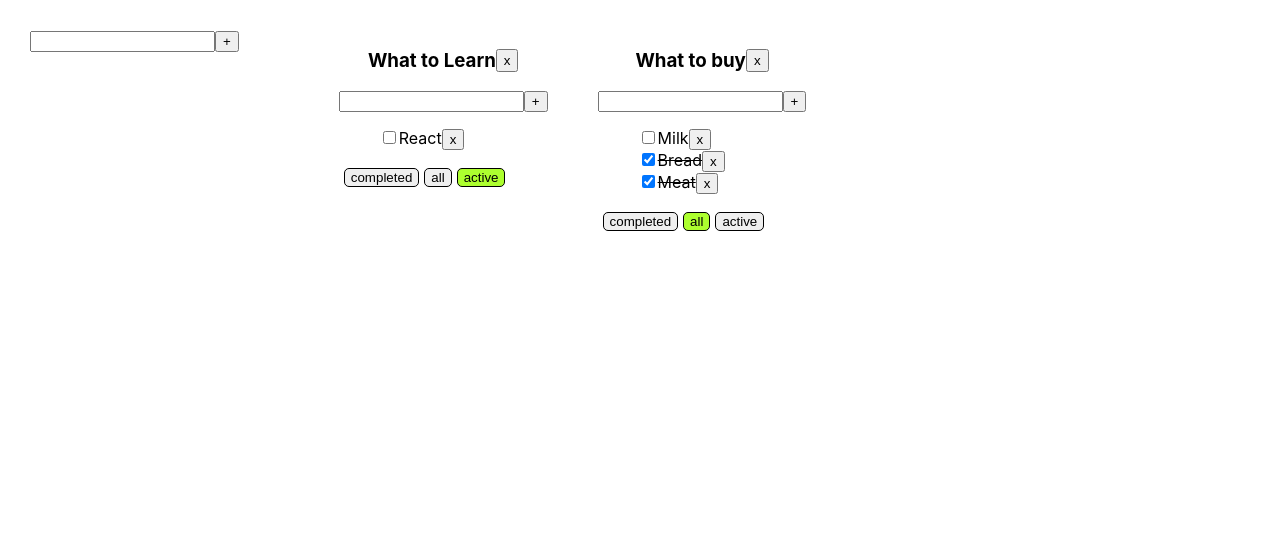
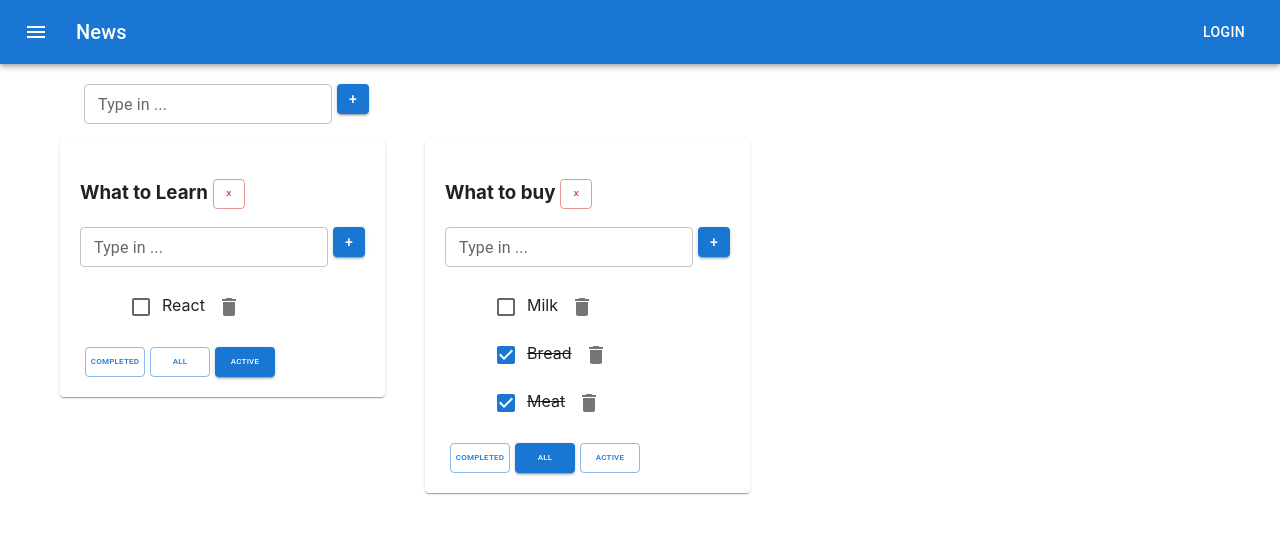
Before and after one commit to WladyslawK/TodoList, a React (Create React App) app: page / in a window 1280 px wide. Shown: the top 534 px of the page. Built offline with nearby package versions, Linux system fonts and the light colour scheme; the HTML template or start-up script is replaced by a standard one.

Commit message:
Material ui

```diff
--- a/package.json
+++ b/package.json
@@ -3,6 +3,10 @@
   "version": "0.1.0",
   "private": true,
   "dependencies": {
+    "@emotion/react": "^11.10.4",
+    "@emotion/styled": "^11.10.4",
+    "@mui/icons-material": "^5.10.6",
+    "@mui/material": "^5.10.7",
     "@testing-library/jest-dom": "^5.14.1",
     "@testing-library/react": "^13.0.0",
     "@testing-library/user-event": "^13.2.1",
--- a/src/App.css
+++ b/src/App.css
@@ -1,8 +1,7 @@
 .App {
-    padding: 30px;
-    display: flex;
+;
 }
 
 .App > div {
-    margin-right: 50px;
+
 }
--- a/src/App.tsx
+++ b/src/App.tsx
@@ -3,6 +3,8 @@
 import {FilterType, TasksType, TodoList} from "./components/TodoList";
 import {v1} from "uuid";
 import {Input} from "./components/Input";
+import {ButtonAppBar} from "./components/ButtonAppBar";
+import {Container, Grid, Paper} from "@mui/material";
 
 type ListType = {
     id: string
@@ -38,15 +40,24 @@
         ]
     })
 
-    const deleteTask = (listId: string, taskId: string) => setTasks({...tasks, [listId]: tasks[listId].filter(task => task.id !== taskId)})
+    const deleteTask = (listId: string, taskId: string) => setTasks({
+        ...tasks,
+        [listId]: tasks[listId].filter(task => task.id !== taskId)
+    })
 
     const changeFilter = (listID: string, filterValue: FilterType) => {
-        setLists(lists.map(list => list.id === listID ?  {...list, filter: filterValue} : list))
+        setLists(lists.map(list => list.id === listID ? {...list, filter: filterValue} : list))
     }
 
-    const addNewTask = (listId: string, title: string) => setTasks({...tasks, [listId]: [...tasks[listId], {id: v1(), title, isDone: false}]})
+    const addNewTask = (listId: string, title: string) => setTasks({
+        ...tasks,
+        [listId]: [...tasks[listId], {id: v1(), title, isDone: false}]
+    })
 
-    const changeTaskStatus = (listId: string, taskId: string, isDone: boolean) => setTasks({...tasks, [listId]: tasks[listId].map(task => task.id === taskId ? {...task, isDone} : task)})
+    const changeTaskStatus = (listId: string, taskId: string, isDone: boolean) => setTasks({
+        ...tasks,
+        [listId]: tasks[listId].map(task => task.id === taskId ? {...task, isDone} : task)
+    })
 
     const deleteList = (listId: string) => setLists(lists.filter(list => list.id !== listId))
 
@@ -68,22 +79,53 @@
         setTasks({...tasks, [newListId]: []})
     }
 
-    const editTaskTitle = (todoListID: string, taskID: string, newTitle: string) => setTasks({...tasks, [todoListID]: tasks[todoListID].map(task => task.id === taskID ? {...task, title: newTitle} : task)})
+    const editTaskTitle = (todoListID: string, taskID: string, newTitle: string) => setTasks({
+        ...tasks,
+        [todoListID]: tasks[todoListID].map(task => task.id === taskID ? {...task, title: newTitle} : task)
+    })
 
-    const editTodoListTitle = (listID: string, newTitle: string) => setLists(lists.map(list => list.id === listID ? {...list, title: newTitle} : list))
+    const editTodoListTitle = (listID: string, newTitle: string) => setLists(lists.map(list => list.id === listID ? {
+        ...list,
+        title: newTitle
+    } : list))
 
 
     //UI
     return (
-        <div className="App">
-            <Input callback={addTodoList}/>
-            {
-                lists.map(list => {
-                    return <TodoList key={list.id} listId={list.id} filter={list.filter} title={list.title} tasks={filteredTasks(list.filter, tasks[list.id])} deleteTask={deleteTask} addTask={addNewTask} changeFilter={changeFilter} changeStatus={changeTaskStatus} deleteList={deleteList} editTaskTitle={editTaskTitle} editTodoListTitle={editTodoListTitle}/>
-                })
-            }
+        <div>
+            <ButtonAppBar/>
+            <Container fixed>
+                <Grid container style={{padding: "20px"}}>
+                    <Input callback={addTodoList}/>
+                </Grid>
+                <Grid container spacing={3}>
+                    {
+                        lists.map(list => {
+                            return (
+                                <Grid item style={{padding: "20px"}}>
+                                    <Paper style={{padding: "20px"}}>
+                                        <TodoList
+                                            key={list.id}
+                                            listId={list.id}
+                                            filter={list.filter}
+                                            title={list.title}
+                                            tasks={filteredTasks(list.filter, tasks[list.id])}
+                                            deleteTask={deleteTask}
+                                            addTask={addNewTask}
+                                            changeFilter={changeFilter}
+                                            changeStatus={changeTaskStatus}
+                                            deleteList={deleteList}
+                                            editTaskTitle={editTaskTitle}
+                                            editTodoListTitle={editTodoListTitle}/>
+                                    </Paper>
+                                </Grid>)
+                        })
+                    }
+                </Grid>
+            </Container>
         </div>
-    );
+    )
+        ;
 }
 
 export default App;
--- /dev/null
+++ b/src/components/ButtonAppBar.tsx
@@ -0,0 +1,32 @@
+import * as React from 'react';
+import AppBar from '@mui/material/AppBar';
+import Box from '@mui/material/Box';
+import Toolbar from '@mui/material/Toolbar';
+import Typography from '@mui/material/Typography';
+import Button from '@mui/material/Button';
+import IconButton from '@mui/material/IconButton';
+import MenuIcon from '@mui/icons-material/Menu';
+
+export function ButtonAppBar() {
+    return (
+        <Box sx={{ flexGrow: 1 }}>
+            <AppBar position="static">
+                <Toolbar>
+                    <IconButton
+                        size="large"
+                        edge="start"
+                        color="inherit"
+                        aria-label="menu"
+                        sx={{ mr: 2 }}
+                    >
+                        <MenuIcon />
+                    </IconButton>
+                    <Typography variant="h6" component="div" sx={{ flexGrow: 1 }}>
+                        News
+                    </Typography>
+                    <Button color="inherit">Login</Button>
+                </Toolbar>
+            </AppBar>
+        </Box>
+    );
+}
--- a/src/components/EditableSpan.tsx
+++ b/src/components/EditableSpan.tsx
@@ -1,5 +1,6 @@
-import React, {ChangeEvent, useState} from 'react';
+import React, {ChangeEvent, KeyboardEvent, useState} from 'react';
 import style from "./TodoList.module.css"
+import {TextField} from "@mui/material";
 
 type EditableSpanType = {
     title: string
@@ -17,14 +18,30 @@
         setEdit(!edit)
     }
 
+    const onKeyDownHandler = (e: KeyboardEvent<HTMLDivElement>) => {
+        if(e.key === "Enter") changeEditHandler()
+    }
+
     const changeCurrentTitleHandler = (e: ChangeEvent<HTMLInputElement>) => {
         setCurrentTitle(e.currentTarget.value)
         callback(currentTitle)
     }
     return (
         edit ?
-            <input value={currentTitle} onChange={changeCurrentTitleHandler} autoFocus onBlur={changeEditHandler}/> :
-            <span className={isDone ? style.completedTasks : ""} onDoubleClick={changeEditHandler}>{currentTitle}</span>
+            <TextField
+                size={"small"}
+                label="Type in ..."
+                value={currentTitle}
+                onKeyDown={onKeyDownHandler}
+                onBlur={changeEditHandler}
+                onChange={changeCurrentTitleHandler}
+                autoFocus
+            /> :
+
+            <span
+                className={isDone ? style.completedTasks : ""} onDoubleClick={changeEditHandler}>
+                {currentTitle}
+            </span>
 
     );
 };
--- a/src/components/Input.tsx
+++ b/src/components/Input.tsx
@@ -1,5 +1,6 @@
 import React, {ChangeEvent, KeyboardEvent, useState} from 'react';
 import style from "./TodoList.module.css"
+import {Button, TextField} from "@mui/material";
 
 type InputType = {
     callback: (newTitle: string) => void
@@ -27,12 +28,35 @@
         if (event.key === "Enter") addTaskHandler()
     }
 
+    const btn = {
+        maxWidth: '30px',
+        maxHeight: '30px',
+        minWidth: '30px',
+        minHeight: '30px',
+        marginLeft: "5px"
+    }
+
     return (
         <>
             <div>
-                <input className={error ? style.error : ""} value={taskTextInput} onChange={changeTaskInputHandler}
-                       onKeyDown={enterAddTaskHandler}/>
-                <button onClick={addTaskHandler}>+</button>
+                {/*<input
+                    className={error ? style.error : ""}
+                    value={taskTextInput} onChange={changeTaskInputHandler}
+                    onKeyDown={enterAddTaskHandler}
+                />*/}
+
+                <TextField
+                    size={"small"}
+                    label="Type in ..."
+                    value={taskTextInput}
+                    onKeyDown={enterAddTaskHandler}
+                    onChange={changeTaskInputHandler}
+                />
+
+                <Button
+                    variant="contained"
+                    onClick={addTaskHandler}
+                    style={btn}>+</Button>
             </div>
             <div className={style.errorMessage}>
                 {error ? "Task should have title" : ""}
--- a/src/components/TodoList.module.css
+++ b/src/components/TodoList.module.css
@@ -18,7 +18,3 @@
 .completedTasks{
     text-decoration: line-through;
 }
-.listTitle{
-    display: flex;
-    justify-content: center;
-}
--- a/src/components/TodoList.tsx
+++ b/src/components/TodoList.tsx
@@ -2,6 +2,8 @@
 import style from "./TodoList.module.css"
 import {Input} from "./Input";
 import {EditableSpan} from "./EditableSpan";
+import {Button, Checkbox, IconButton} from "@mui/material";
+import {Delete} from "@mui/icons-material";
 
 export type TasksType = {
     id: string,
@@ -48,8 +50,28 @@
         editTodoListTitle(listId, newTitle)
     }
 
+    const changeTaskStatusHandler = (taskId: string, event: ChangeEvent<HTMLInputElement>) => changeStatus(listId, taskId, event.currentTarget.checked)
+
     /*give two attributes one is given from map itself and one after in Span*/
     const changeTitleHandler = (tasId: string, newTitle: string) => editTaskTitle(listId, tasId, newTitle)
+
+    const btn = {
+        minWidth: "60px",
+        minHeight: "30px",
+        maxWidth: "60px",
+        maxHeight: "30px",
+        fontSize: "8px",
+        marginLeft: "5px",
+    }
+
+    const deleteBtn = {
+        minWidth: "30px",
+        minHeight: "30px",
+        maxWidth: "30px",
+        maxHeight: "30px",
+        fontSize: "8px",
+        marginLeft: "5px",
+    }
 
     const TasksElements = tasks.map(task => {
 
@@ -57,22 +79,40 @@
 
                 return (
                 <li key={task.id}>
-                    <input onChange={(event) => changeStatus(listId, task.id, event.currentTarget.checked)} type='checkbox'
-                           checked={task.isDone}/>
-                    <EditableSpan title={task.title} isDone={task.isDone} callback={(newTitle) => changeTitleHandler(task.id, newTitle)}/>
-                    <button onClick={() => {
-                        deleteTask(listId, task.id)
-                    }}>x
-                    </button>
+
+                    <Checkbox
+                        checked={task.isDone}
+                        onChange={(e) => changeTaskStatusHandler(task.id, e)}
+                        inputProps={{ 'aria-label': 'controlled' }}
+                    />
+
+                    <EditableSpan
+                        title={task.title}
+                        isDone={task.isDone}
+                        callback={(newTitle) => changeTitleHandler(task.id, newTitle)}
+                    />
+
+                    <IconButton
+                        aria-label="delete"
+                        onClick={() => deleteTask(listId, task.id)}
+                        size="large">
+                        <Delete />
+                    </IconButton>
+
                 </li>)
         }
     )
 
 
+
     return (
         <div>
             <h3 className={style.listTitle}><EditableSpan title={title} callback={changeTodoListTitle}/>
-                <button onClick={() => deleteList(listId)}>x</button>
+                <Button
+                    variant={"outlined"}
+                    color={"error"}
+                    style={deleteBtn}
+                    onClick={() => deleteList(listId)}>x</Button>
             </h3>
             <div>
                 <Input callback={addTaskHandler}/>
@@ -86,15 +126,13 @@
                 {tasks.length ? "" : "There is no tasks in the list"}
             </div>
             <div>
-                <button className={filter === "completed" ? style.btnActive + " " + style.btn : style.btn}
-                        onClick={() => changeFilterHandler("completed")}>completed
-                </button>
-                <button className={filter === "all" ? style.btnActive + " " + style.btn : style.btn}
-                        onClick={() => changeFilterHandler("all")}>all
-                </button>
-                <button className={filter === "active" ? style.btnActive + " " + style.btn : style.btn}
-                        onClick={() => changeFilterHandler("active")}>active
-                </button>
+
+                <Button variant={filter === "completed" ? "contained" : "outlined"} style={btn} onClick={() => changeFilterHandler("completed")}>completed</Button>
+
+                <Button variant={filter === "all" ? "contained" : "outlined"} style={btn} onClick={() => changeFilterHandler("all")}>all</Button>
+
+                <Button variant={filter === "active" ? "contained" : "outlined"} style={btn} onClick={() => changeFilterHandler("active")}>active</Button>
+
             </div>
         </div>
     );
```
Also changed, not shown: 1 other file (tests, documents, lock files or other folders).
